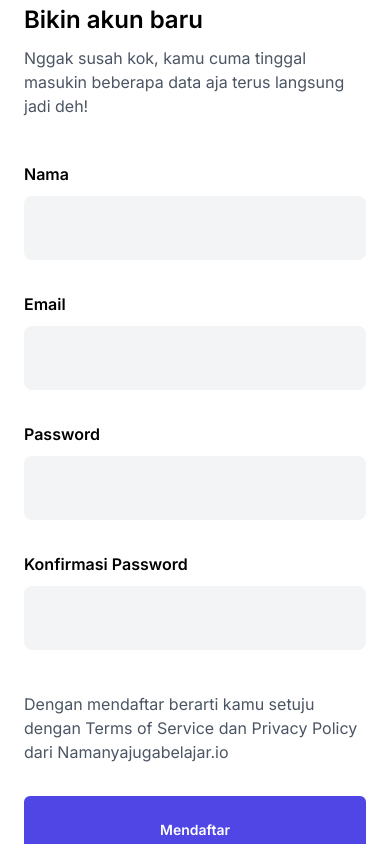
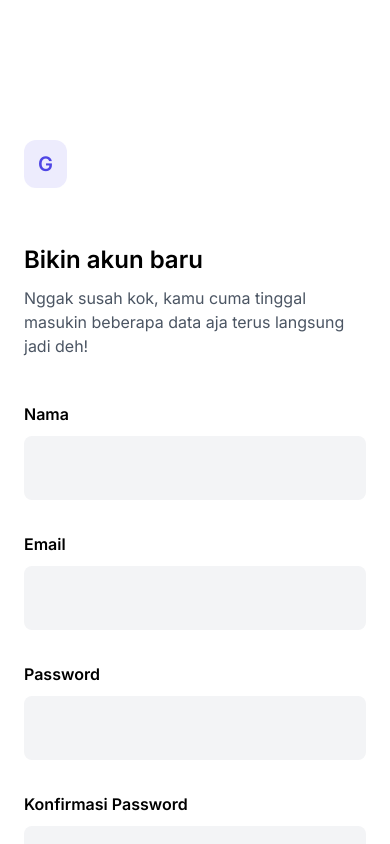
Before and after one commit to mas-yan/next-jwt, a Next.js app: page /register in a window 390 px wide. Shown: the top 844 px of the page. Built offline with nearby package versions, Linux system fonts and the light colour scheme.

Commit message:
add: auth responsivwe

```diff
--- a/src/components/AuthLayout.jsx
+++ b/src/components/AuthLayout.jsx
@@ -10,7 +10,7 @@ export default function AuthLayout({
 }) {
   return (
     <>
-      <div className="flex justify-between">
+      <div className="flex justify-between items-center h-screen">
         <div className="flex justify-center items-center h-screen lg:w-1/2 w-full">
           <div className="container px-6 md:px-8 lg:px-20">
             <div className="bg-primary-500 bg-opacity-10 px-3.5 py-2.5 rounded-xl inline-block">
--- a/src/pages/register.jsx
+++ b/src/pages/register.jsx
@@ -9,7 +9,7 @@ export default function Register() {
     e.preventDefault();
   }
   return (
-    <>
+    <div className="py-60 md:py-0">
       <AuthLayout
         title={"Bikin akun baru"}
         subTitle="Nggak susah kok, kamu cuma tinggal masukin beberapa data aja terus langsung jadi deh!"
@@ -94,6 +94,6 @@ export default function Register() {
           </Link>
         </p>
       </AuthLayout>
-    </>
+    </div>
   );
 }
```
